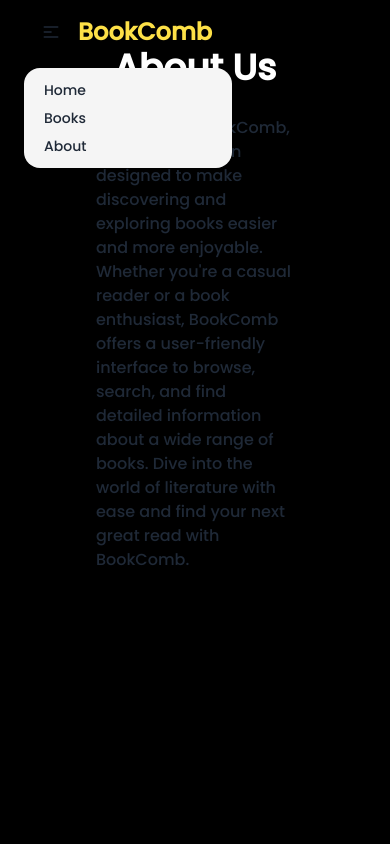
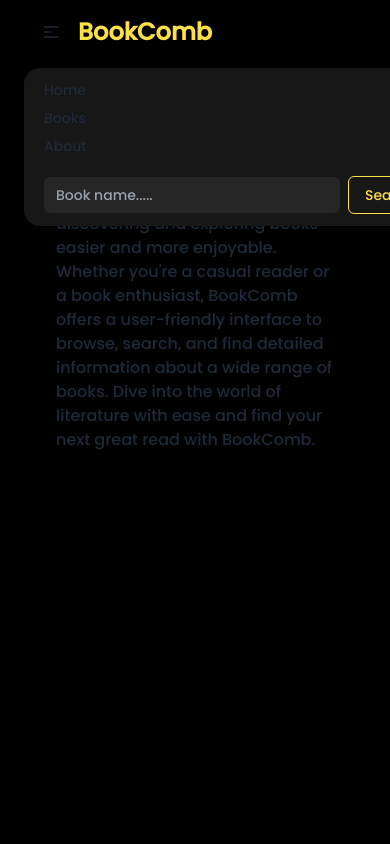
Before and after one commit to Rishabh1412/BookComb_app, a React (Vite) app in the folder Frontend/: page /about in a window 390 px wide. Both pictures are taken after a click on the button 51 px from the left and 32 px from the top of the page. Shown: the top 844 px of the page. Built offline with nearby package versions, Linux system fonts and the light colour scheme.

Commit message:
fixed features for mobile view

```diff
--- a/Frontend/src/about/about.jsx
+++ b/Frontend/src/about/about.jsx
@@ -1,5 +1,6 @@
 import React from 'react'
 import Navbar from '../components/navbar'
+import Footer from '../components/Footer'
 
 function about() {
   return (
@@ -7,12 +8,13 @@ function about() {
 
         <Navbar/>
         <div className=' h-screen '>
-          <div className='justify-center md:pt-24 pt-12 flex'>
+          <div className='justify-center pt-24 flex'>
             <h1 className=' font-extrabold text-4xl text-white'>About Us</h1>
           </div>
-          <p className='p-7 px-24'>Welcome to BookComb, a web application designed to make discovering and exploring books easier and more enjoyable. Whether you're a casual reader or a book enthusiast, BookComb offers a user-friendly interface to browse, search, and find detailed information about a wide range of books. Dive into the world of literature with ease and find your next great read with BookComb.</p>
+          <p className='p-7  px-14 md:px-24'>Welcome to BookComb, a web application designed to make discovering and exploring books easier and more enjoyable. Whether you're a casual reader or a book enthusiast, BookComb offers a user-friendly interface to browse, search, and find detailed information about a wide range of books. Dive into the world of literature with ease and find your next great read with BookComb.</p>
 
         </div>
+        <Footer/>
 
 
     </>
--- a/Frontend/src/components/banner.jsx
+++ b/Frontend/src/components/banner.jsx
@@ -5,10 +5,10 @@ function banner() {
   return (
     <>
         <div className='w-screen-2xl h-screen container mx-auto md:px-20 px-4 flex pt-10 justify-center'>
-            <div className='w-full md:mt-32 mt-12 justify-center'>
+            <div className='w-full md:mt-32 mt-16 justify-center'>
                 <div className='space-y-12 w-full justify-center inline-block'>
                     <h1 className='text-5xl font-bold text-white'><span className='text-yellow-300'>BookComb</span>, Unleash your imagination with every page. </h1>
-                    <p className='text-lg text-gray-500'>Expand your horizons and enrich your life through the transformative power of reading. With every book, unlock new worlds and experiences. </p>
+                    <p className='text-lg text-gray-400'>Expand your horizons and enrich your life through the transformative power of reading. With every book, unlock new worlds and experiences. </p>
                 </div>
                 <p className=' w-full justify-center items-center left-10'>
                 <Link to={"/course"}>
--- a/Frontend/src/components/course.jsx
+++ b/Frontend/src/components/course.jsx
@@ -43,7 +43,7 @@ function Course() {
           </button>
         </Link>
       </div>
-      <div className="mt-12 grid grid-cols-1 md:grid-cols-4">
+      <div className="mt-12 grid grid-cols-2 md:text-sm md:gap-0 md:grid-cols-4">
         {books.length > 0 ? (
           books.map((book) => (
             <Cards key={book.id} item={book} />
--- a/Frontend/src/components/description.jsx
+++ b/Frontend/src/components/description.jsx
@@ -1,11 +1,12 @@
 import React, { useEffect, useState } from 'react';
-import { useParams } from 'react-router-dom';
+import { useParams, useNavigate } from 'react-router-dom';
 import axios from 'axios';
 
 const apiKey = "AIzaSyDJQvDPNn29swXc2q96tJE--PxrT_DlN44";
 
 function Description() {
   const { id } = useParams();
+  const navigate = useNavigate();
   const [book, setBook] = useState(null);
 
   useEffect(() => {
@@ -25,16 +26,18 @@ function Description() {
 
   if (!book) return <div className='h-screen w-screen flex justify-center items-center text-xl'>Loading...</div>;
 
-  const { volumeInfo, saleInfo } = book;
+  const { volumeInfo, saleInfo, accessInfo } = book;
   const { listPrice, retailPrice, buyLink } = saleInfo || {};
-  const downloadLink = book.accessInfo?.pdf?.acsTokenLink;
-
+  const downloadLink = accessInfo?.pdf?.acsTokenLink;
 
   return (
     <div className='bg-black min-h-screen p-8'>
       <div className="max-w-screen-lg mx-auto bg-neutral-900 text-white p-6 rounded-lg shadow-md">
         <div className="flex flex-col md:flex-row">
-          <div className="md:w-1/3">
+          <div className="md:w-1/3 relative">
+            <button onClick={() => navigate(-1)} className='absolute top-2 left-2 bg-yellow-300 rounded-lg font-normal text-black p-3 shadow-md shadow-black'>
+              Back
+            </button>
             <img
               className="w-full h-auto object-cover rounded-lg shadow-xl"
               src={volumeInfo.imageLinks?.thumbnail}
@@ -66,14 +69,16 @@ function Description() {
             )}
             {retailPrice && (
               <p className="text-white mb-2">
-                <strong>Rs.</strong> {saleInfo.retailPrice.amount}
+                <strong>Retail Price:</strong> {retailPrice.amount} {retailPrice.currencyCode}
               </p>
             )}
-            {buyLink && (
+            {buyLink ? (
               <a href={buyLink} target="_blank" rel="noopener noreferrer" className="btn mr-4 bg-green-500 text-black hover:bg-green-800">
                 Buy
               </a>
-            ) || (<p>Not Available to buy</p>)}
+            ) : (
+              <p>Not Available to buy</p>
+            )}
             {downloadLink && (
               <a href={downloadLink} target="_blank" rel="noopener noreferrer" className="btn bg-transparent text-green-400 border border-green-400 hover:bg-green-300 hover:text-black duration-200">
                 Download
--- a/Frontend/src/components/navbar.jsx
+++ b/Frontend/src/components/navbar.jsx
@@ -1,13 +1,11 @@
 import React, { useEffect, useState } from 'react';
-import { useNavigate,Link } from 'react-router-dom';
+import { useNavigate, Link } from 'react-router-dom';
 
 function Navbar() {
-
   const [inputValue, setInputValue] = useState('');
   const navigate = useNavigate();
+  const [sticky, setSticky] = useState(false);
 
-
-  const [sticky, setSticky] = useState(false);
   useEffect(() => {
     const handleScroll = () => {
       if (window.scrollY > 0) {
@@ -27,12 +25,6 @@ function Navbar() {
     navigate(`/course?query=${inputValue}`);
   };
 
-  const navItems = (
-    <>
-
-    </>
-  );
-
   return (
     <>
       <div className={`max-w-screen-2xl container mx-auto md:px-20 px-4 fixed top-0 left-0 right-0 z-50 ${sticky ? 'sticky-navbar shadow-md bg-neutral-900 duration-300 transition-all ease-in-out' : ''}`}>
@@ -40,16 +32,31 @@ function Navbar() {
           <div className="navbar-start">
             <div className="dropdown">
               <div tabIndex={0} role="button" className="btn btn-ghost lg:hidden">
-                <svg xmlns="http://www.w3.org/2000/svg" className="h-5 w-5" fill="none" viewBox="0 0 24 24" stroke="currentColor"><path strokeLinecap="round" strokeLinejoin="round" strokeWidth="2" d="M4 6h16M4 12h8m-8 6h16" /></svg>
+                <svg xmlns="http://www.w3.org/2000/svg" className="h-5 w-5" fill="none" viewBox="0 0 24 24" stroke="currentColor">
+                  <path strokeLinecap="round" strokeLinejoin="round" strokeWidth="2" d="M4 6h16M4 12h8m-8 6h16" />
+                </svg>
               </div>
-              <ul tabIndex={0} className="menu menu-sm dropdown-content mt-3 z-[1] p-2 shadow bg-neutral-100 rounded-box w-52">
+              <ul tabIndex={0} className="menu menu-sm dropdown-content mt-3 z-[1] p-2 shadow bg-neutral-900 rounded-box ">
                 <li><a href="/" >Home</a></li>
                 <li><a href="/course">Books</a></li>
                 <li><a href="/about">About</a></li>
-
+                <li className="mt-3">
+                  <form onSubmit={handleSearch} className="flex items-center gap-2">
+                    <input
+                      type="text"
+                      className="grow border rounded-md border-none bg-neutral-800 px-3 py-2 text-sm"
+                      placeholder="Book name....."
+                      value={inputValue}
+                      onChange={(e) => setInputValue(e.target.value)}
+                    />
+                    <button type="submit" className=" bg-transparent text-yellow-300 border text-sm border-yellow-300 px-4 py-2 rounded-md hover:bg-yellow-400 hover:text-black duration-300">
+                      Search
+                    </button>
+                  </form>
+                </li>
               </ul>
             </div>
-            <a className="text-2xl font-bold text-yellow-300">BookComb</a>
+            <a href="/" className="text-2xl font-bold text-yellow-300">BookComb</a>
           </div>
           <div className="navbar-end space-x-3">
             <div className="navbar-center hidden lg:flex">
@@ -57,7 +64,6 @@ function Navbar() {
                 <li><a href="/" className='text-white hover:bg-yellow-400 hover:text-black'>Home</a></li>
                 <li><a href="/course" className='text-white hover:bg-yellow-400 hover:text-black'>Books</a></li>
                 <li><a href="/about" className='text-white hover:bg-yellow-400 hover:text-black'>About</a></li>
-
               </ul>
             </div>
             <div className="hidden md:block">
@@ -74,7 +80,6 @@ function Navbar() {
                 </button>
               </form>
             </div>
-
           </div>
         </div>
       </div>
```
